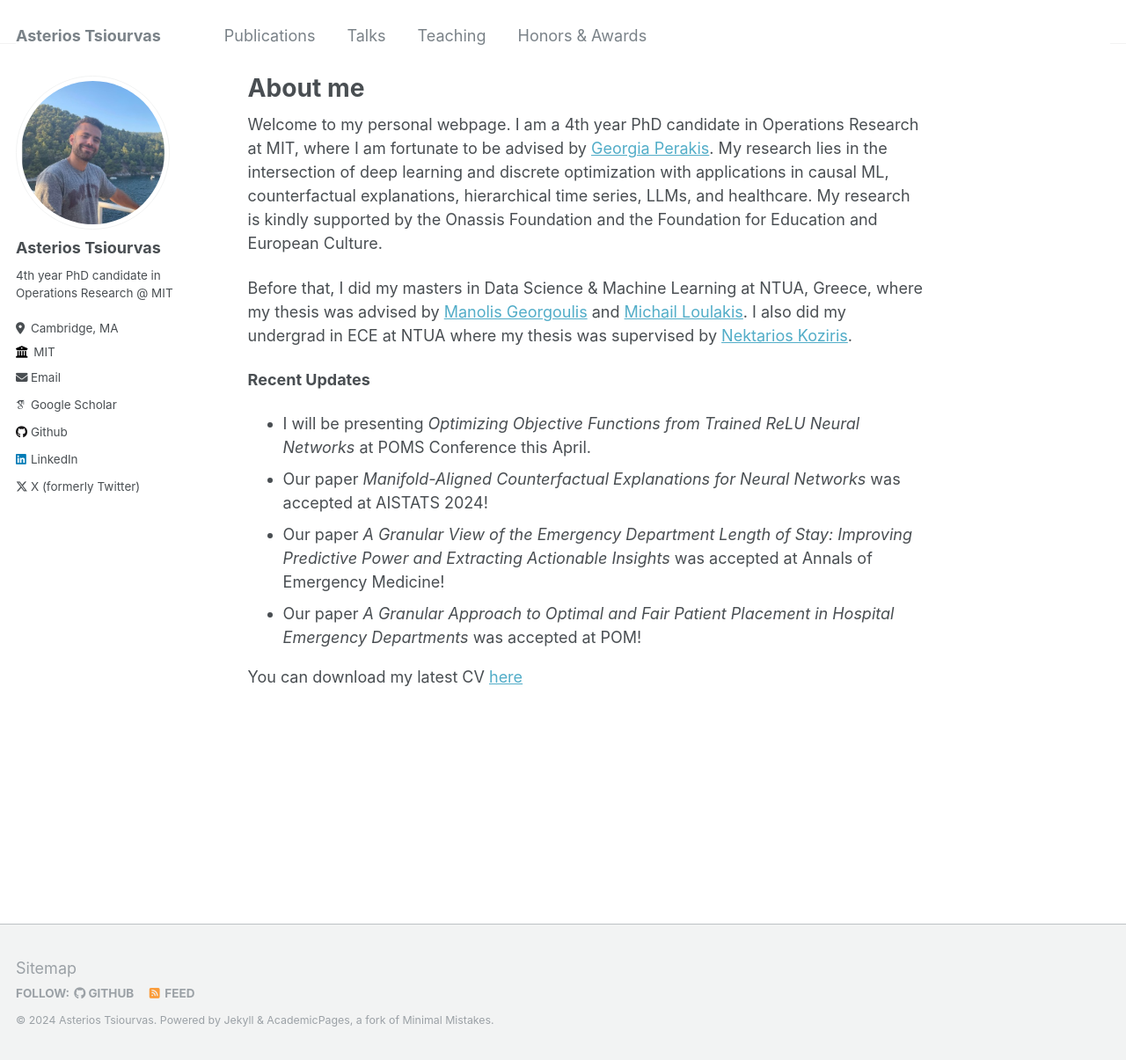
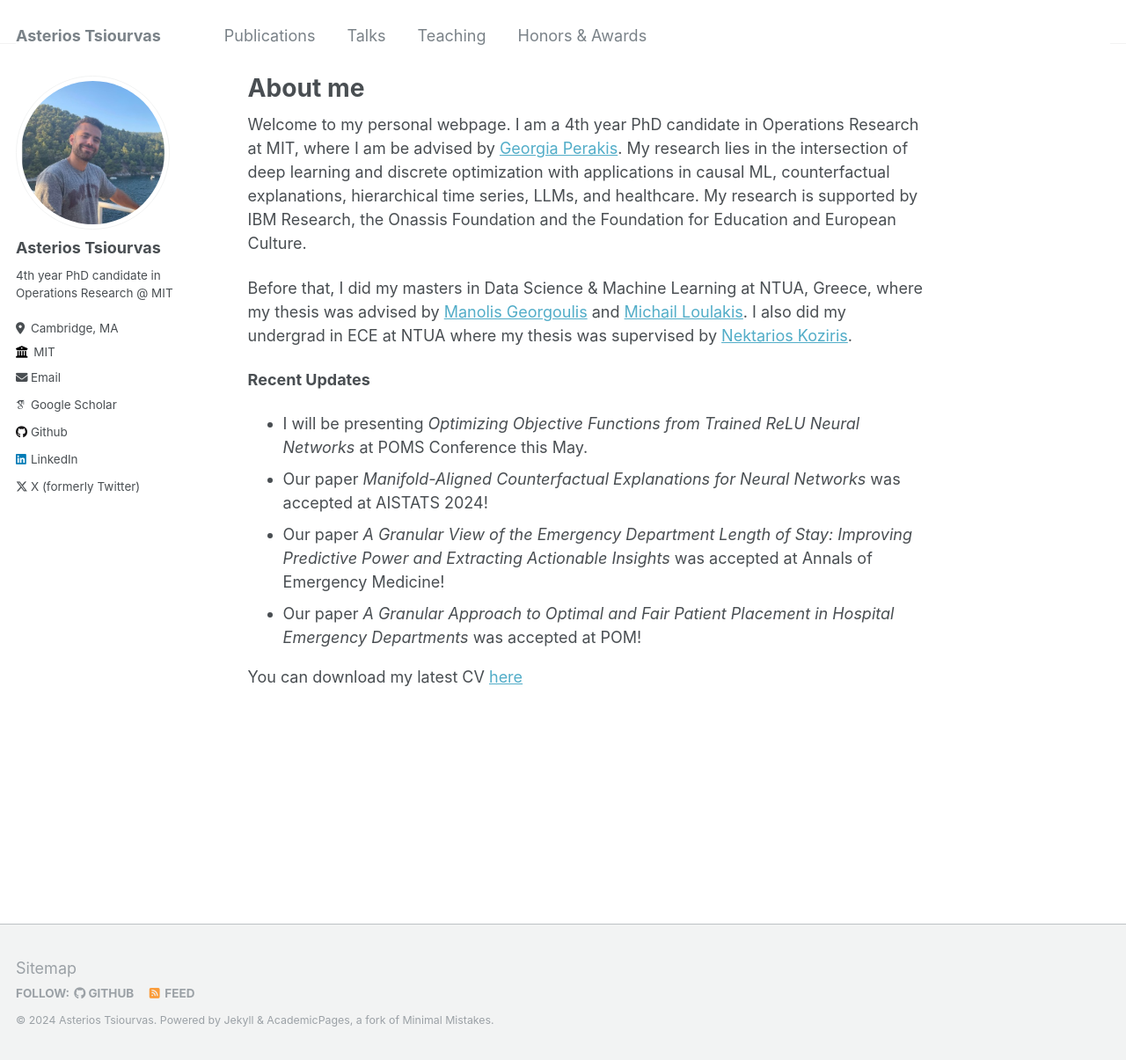
Before and after one commit to asterios-tsiourvas/asterios-tsiourvas.github.io, a Jekyll site: the page built from _pages/about.md, in a window 1280 px wide and 1205 px high. Shown: the whole window at 88% size. Built offline with Jekyll 4.4.1, drawn with Linux system fonts in a browser that asks for light colours; some web fonts are replaced.

Commit message:
intial_commit

```diff
--- a/_pages/about.md
+++ b/_pages/about.md
@@ -7,13 +7,13 @@ redirect_from:
   - /about.html
 ---
 
-Welcome to my personal webpage. I am a 4th year PhD candidate in Operations Research at MIT, where I am fortunate to be advised by [Georgia Perakis](https://mitmgmtfaculty.mit.edu/gperakis/). My research lies in the intersection of deep learning and discrete optimization with applications in causal ML, counterfactual explanations, hierarchical time series, LLMs, and healthcare.  My research is kindly supported by the Onassis Foundation and the Foundation for Education and European Culture.
+Welcome to my personal webpage. I am a 4th year PhD candidate in Operations Research at MIT, where I am be advised by [Georgia Perakis](https://mitmgmtfaculty.mit.edu/gperakis/). My research lies in the intersection of deep learning and discrete optimization with applications in causal ML, counterfactual explanations, hierarchical time series, LLMs, and healthcare.  My research is supported by IBM Research, the Onassis Foundation and the Foundation for Education and European Culture.
 
 Before that, I did my masters in Data Science & Machine Learning at NTUA, Greece, where my thesis was advised by [Manolis Georgoulis](http://www.math.ntua.gr/~georgoulis/) and [Michail Loulakis](http://www.math.ntua.gr/~loulakis/info/Home.html). I also did my undergrad in ECE at NTUA where my thesis was supervised by [Nektarios Koziris](http://www.cslab.ntua.gr/~nkoziris/).
 
 **Recent Updates**
 
-  * I will be presenting *Optimizing Objective Functions from Trained ReLU Neural Networks* at POMS Conference this April.
+  * I will be presenting *Optimizing Objective Functions from Trained ReLU Neural Networks* at POMS Conference this May.
   * Our paper *Manifold-Aligned Counterfactual Explanations for Neural Networks* was accepted at AISTATS 2024!
   * Our paper *A Granular View of the Emergency Department Length of Stay: Improving Predictive Power and Extracting Actionable Insights* was accepted at Annals of Emergency Medicine!
   * Our paper *A Granular Approach to Optimal and Fair Patient Placement in Hospital Emergency Departments* was accepted at POM!
```
Also changed, not shown: _pages/publications.md (+1 -1 lines).
